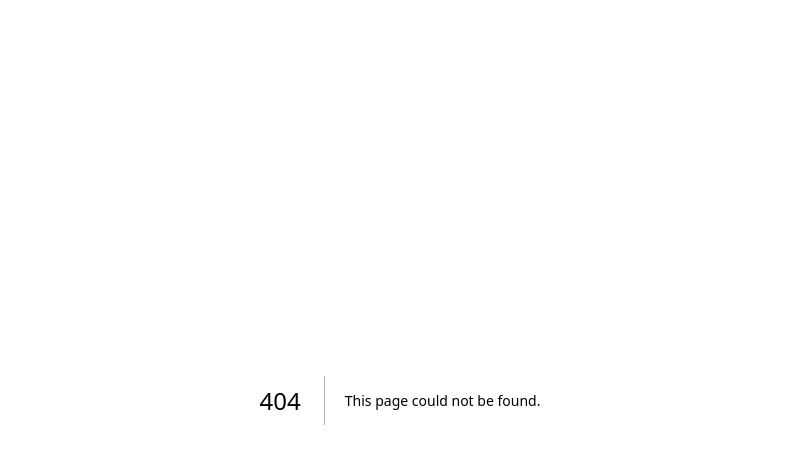
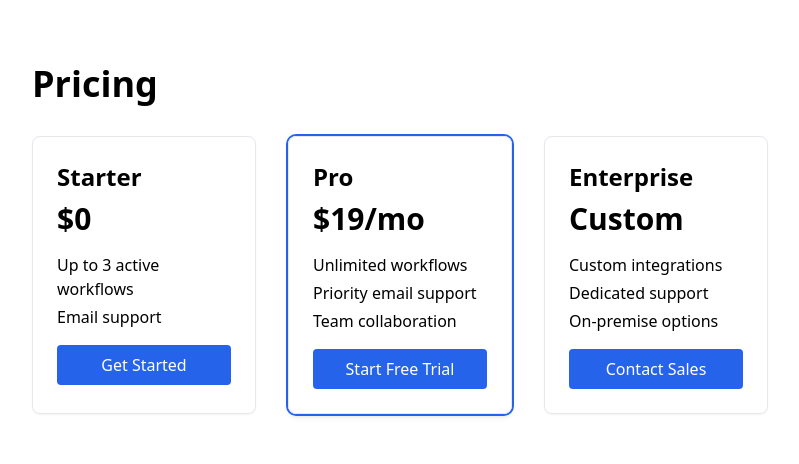
Before and after one commit to ksuds08/flowpilot, a Next.js app: page /pages/pricing in a window 1280 px wide. Before the commit this address had no page. Shown: the top 464 px of the page, without its empty margins (240-1039 px from the left). Built offline with nearby package versions, Linux system fonts and the light colour scheme.

Commit message:
Create pricing.tsx

```diff
--- /dev/null
+++ b/pages/pages/pricing.tsx
@@ -0,0 +1,49 @@
+import Head from 'next/head';
+
+export default function Pricing() {
+  return (
+    <>
+      <Head>
+        <title>Pricing | FlowPilot</title>
+        <meta name="description" content="Choose the FlowPilot plan that fits your business." />
+      </Head>
+      <main className="max-w-3xl mx-auto px-4 py-16">
+        <h1 className="text-4xl font-bold mb-8">Pricing</h1>
+
+        <div className="grid gap-8 md:grid-cols-3">
+          <div className="border rounded-lg p-6 shadow-sm">
+            <h2 className="text-2xl font-semibold mb-2">Starter</h2>
+            <p className="text-3xl font-bold mb-4">$0</p>
+            <ul className="space-y-1 mb-4">
+              <li>Up to 3 active workflows</li>
+              <li>Email support</li>
+            </ul>
+            <button className="w-full bg-blue-600 text-white py-2 rounded">Get Started</button>
+          </div>
+
+          <div className="border rounded-lg p-6 shadow-md ring-2 ring-blue-600">
+            <h2 className="text-2xl font-semibold mb-2">Pro</h2>
+            <p className="text-3xl font-bold mb-4">$19/mo</p>
+            <ul className="space-y-1 mb-4">
+              <li>Unlimited workflows</li>
+              <li>Priority email support</li>
+              <li>Team collaboration</li>
+            </ul>
+            <button className="w-full bg-blue-600 text-white py-2 rounded">Start Free Trial</button>
+          </div>
+
+          <div className="border rounded-lg p-6 shadow-sm">
+            <h2 className="text-2xl font-semibold mb-2">Enterprise</h2>
+            <p className="text-3xl font-bold mb-4">Custom</p>
+            <ul className="space-y-1 mb-4">
+              <li>Custom integrations</li>
+              <li>Dedicated support</li>
+              <li>On-premise options</li>
+            </ul>
+            <button className="w-full bg-blue-600 text-white py-2 rounded">Contact Sales</button>
+          </div>
+        </div>
+      </main>
+    </>
+  );
+}
```
